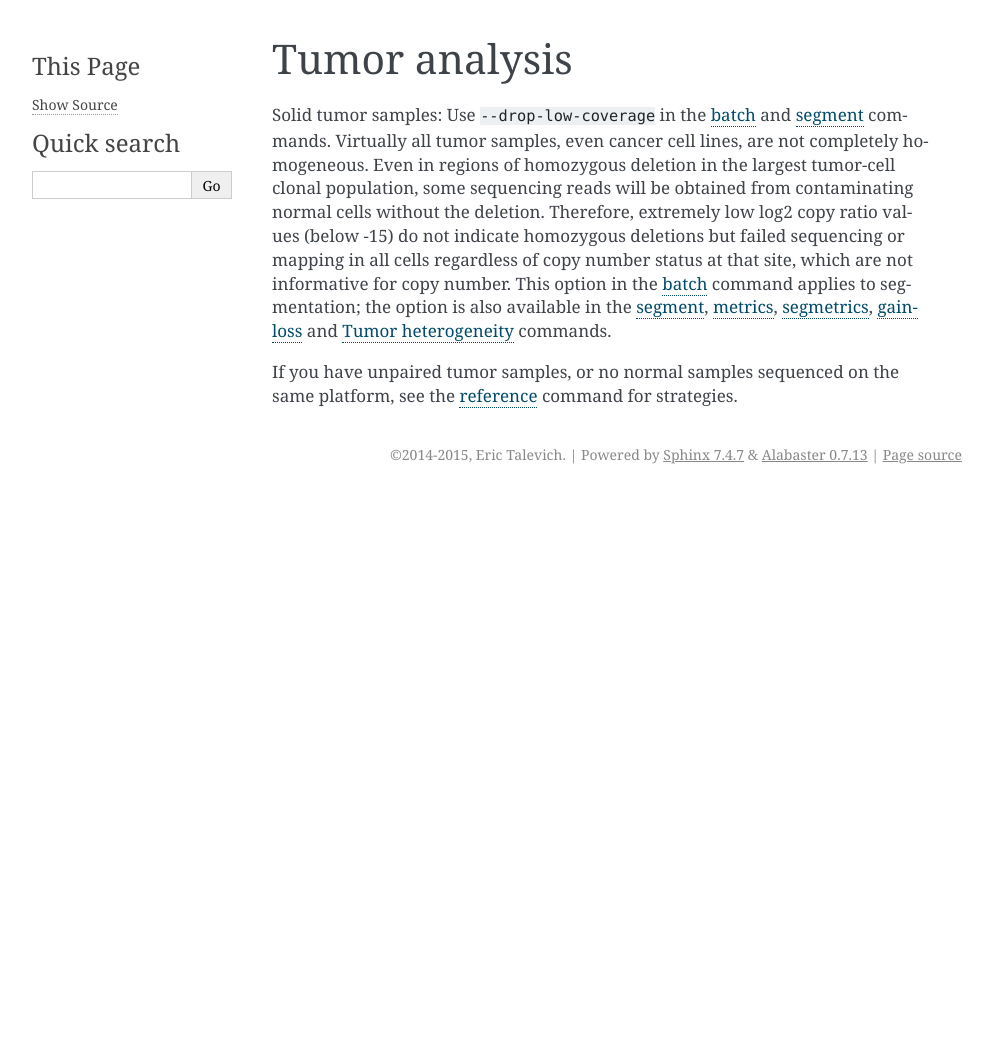
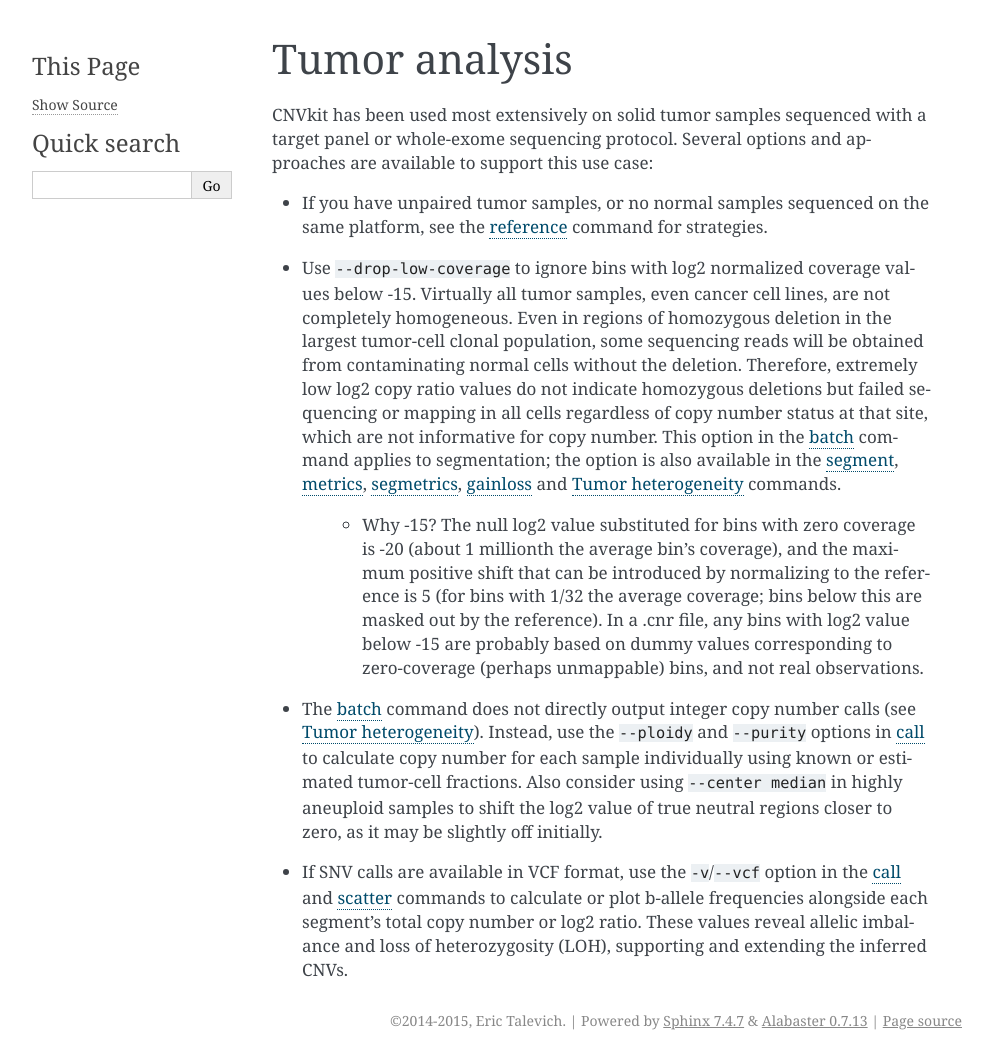
Before and after one commit to etal/cnvkit, a Sphinx documentation site: the page built from doc/tumor.rst, in a window 1280 px wide. Shown: the whole page, without its empty margins (148-1141 px from the left). Built offline with Sphinx 7.4.7, drawn with Linux system fonts in a browser that asks for light colours; before the commit the page ends 900 px from its top, so only the background shows below that.

Commit message:
doc: expanded the misc. guidance in quickstart, tumor, germline

```diff
--- a/doc/index.rst
+++ b/doc/index.rst
@@ -42,11 +42,11 @@ FAQ & How To
     :maxdepth: 2
 
     calling
-    gender
     tumor
     heterogeneity
     germline
     nonhybrid
+    gender
     bias
     fileformats
 
--- a/doc/tumor.rst
+++ b/doc/tumor.rst
@@ -1,17 +1,42 @@
 Tumor analysis
 ==============
 
-Solid tumor samples: Use ``--drop-low-coverage`` in the :ref:`batch` and
-:ref:`segment` commands. Virtually all tumor samples, even cancer cell lines,
-are not completely homogeneous. Even in regions of homozygous deletion in the
-largest tumor-cell clonal population, some sequencing reads will be obtained
-from contaminating normal cells without the deletion.
-Therefore, extremely low log2 copy ratio values (below -15) do not indicate
-homozygous deletions but failed sequencing or mapping in all cells regardless
-of copy number status at that site, which are not informative for copy number.
-This option in the :ref:`batch` command applies to segmentation; the option is
-also available in the :ref:`segment`, :ref:`metrics`, :ref:`segmetrics`,
-:ref:`gainloss` and :doc:`heterogeneity` commands.
+CNVkit has been used most extensively on solid tumor samples sequenced with a
+target panel or whole-exome sequencing protocol. Several options and approaches
+are available to support this use case:
 
-If you have unpaired tumor samples, or no normal samples sequenced on the
-same platform, see the :ref:`reference` command for strategies.
+- If you have unpaired tumor samples, or no normal samples sequenced on the same
+  platform, see the :ref:`reference` command for strategies.
+
+- Use ``--drop-low-coverage`` to ignore bins with log2 normalized coverage
+  values below -15.  Virtually all tumor samples, even cancer cell lines, are
+  not completely homogeneous. Even in regions of homozygous deletion in the
+  largest tumor-cell clonal population, some sequencing reads will be obtained
+  from contaminating normal cells without the deletion. Therefore, extremely low
+  log2 copy ratio values do not indicate homozygous deletions but failed
+  sequencing or mapping in all cells regardless of copy number status at that
+  site, which are not informative for copy number. This option in the
+  :ref:`batch` command applies to segmentation; the option is also available in
+  the :ref:`segment`, :ref:`metrics`, :ref:`segmetrics`, :ref:`gainloss` and
+  :doc:`heterogeneity` commands.
+
+    - Why -15? The null log2 value substituted for bins with zero coverage is
+      -20 (about 1 millionth the average bin's coverage), and the maximum
+      positive shift that can be introduced by normalizing to the reference is 5
+      (for bins with 1/32 the average coverage; bins below this are masked out
+      by the reference). In a .cnr file, any bins with log2 value below -15 are
+      probably based on dummy values corresponding to zero-coverage (perhaps
+      unmappable) bins, and not real observations.
+
+- The :ref:`batch` command does not directly output integer copy number calls
+  (see :doc:`heterogeneity`). Instead, use the ``--ploidy`` and ``--purity``
+  options in :ref:`call` to calculate copy number for each sample individually
+  using known or estimated tumor-cell fractions. Also consider using ``--center
+  median`` in highly aneuploid samples to shift the log2 value of true neutral
+  regions closer to zero, as it may be slightly off initially.
+
+- If SNV calls are available in VCF format, use the ``-v``/``--vcf`` option in
+  the :ref:`call` and :ref:`scatter` commands to calculate or plot b-allele
+  frequencies alongside each segment's total copy number or log2 ratio. These
+  values reveal allelic imbalance and loss of heterozygosity (LOH), supporting
+  and extending the inferred CNVs.
```
Also changed, not shown: doc/germline.rst (+27 -8 lines), doc/quickstart.rst (+27 -2 lines).
